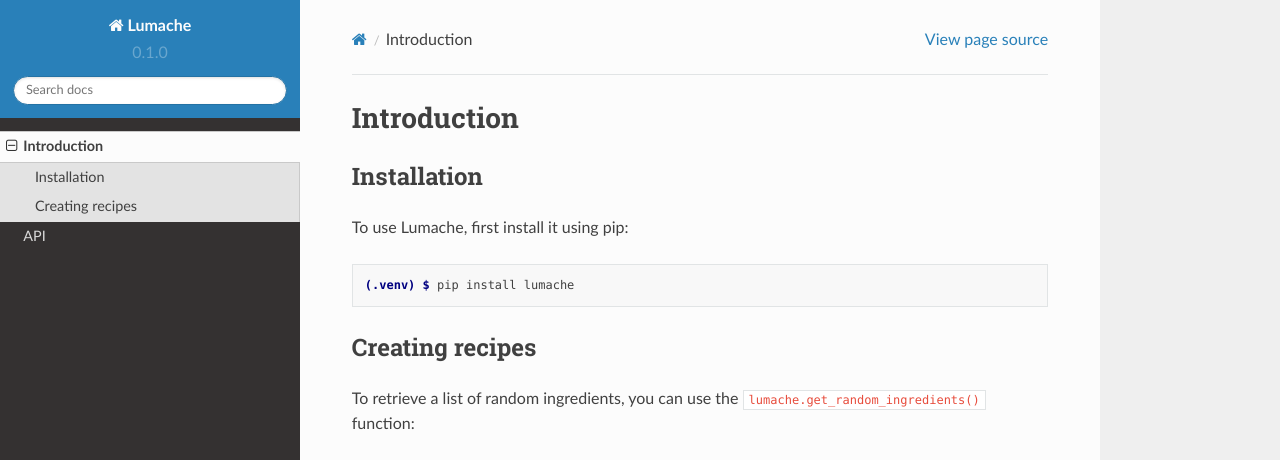
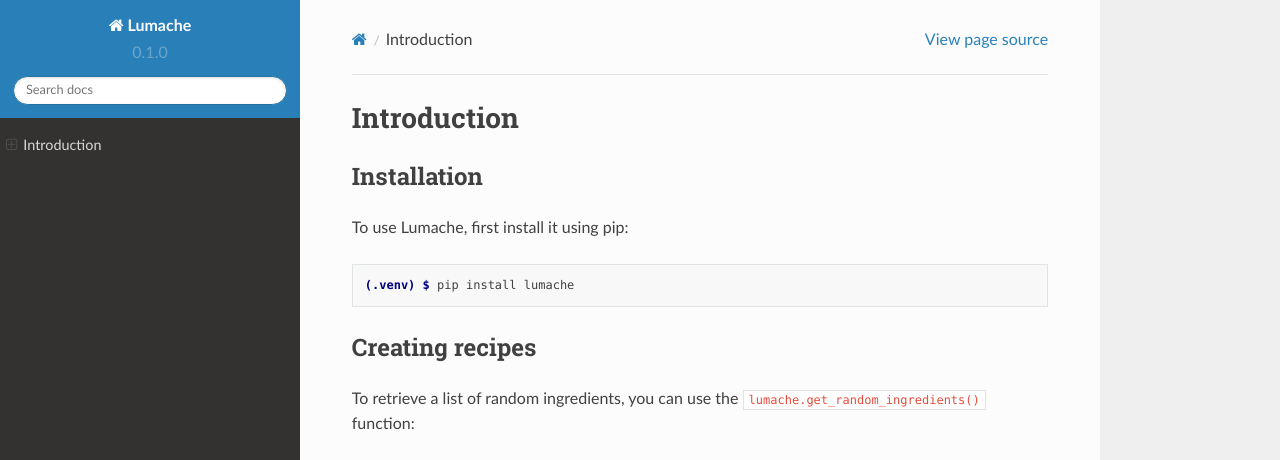
Before and after one commit to raneasaad01/Sierra-Leone, a Sphinx documentation site: the page built from docs/source/usage.rst, in a window 1280 px wide and 1095 px high. Shown: the top 460 px of the window. Built offline with Sphinx 7.4.7 and the Read the Docs theme 2.0.0, drawn with Linux system fonts in a browser that asks for light colours; pages that are not in the unit, such as notebooks, are missing from menus; grey boxes are pictures that could not be loaded.

Commit message:
Update index.rst

```diff
--- a/docs/source/index.rst
+++ b/docs/source/index.rst
@@ -18,5 +18,5 @@ Contents
 
 .. toctree::
 
-   usage
-   api
+   Abbreviations
+   Introduction
```
